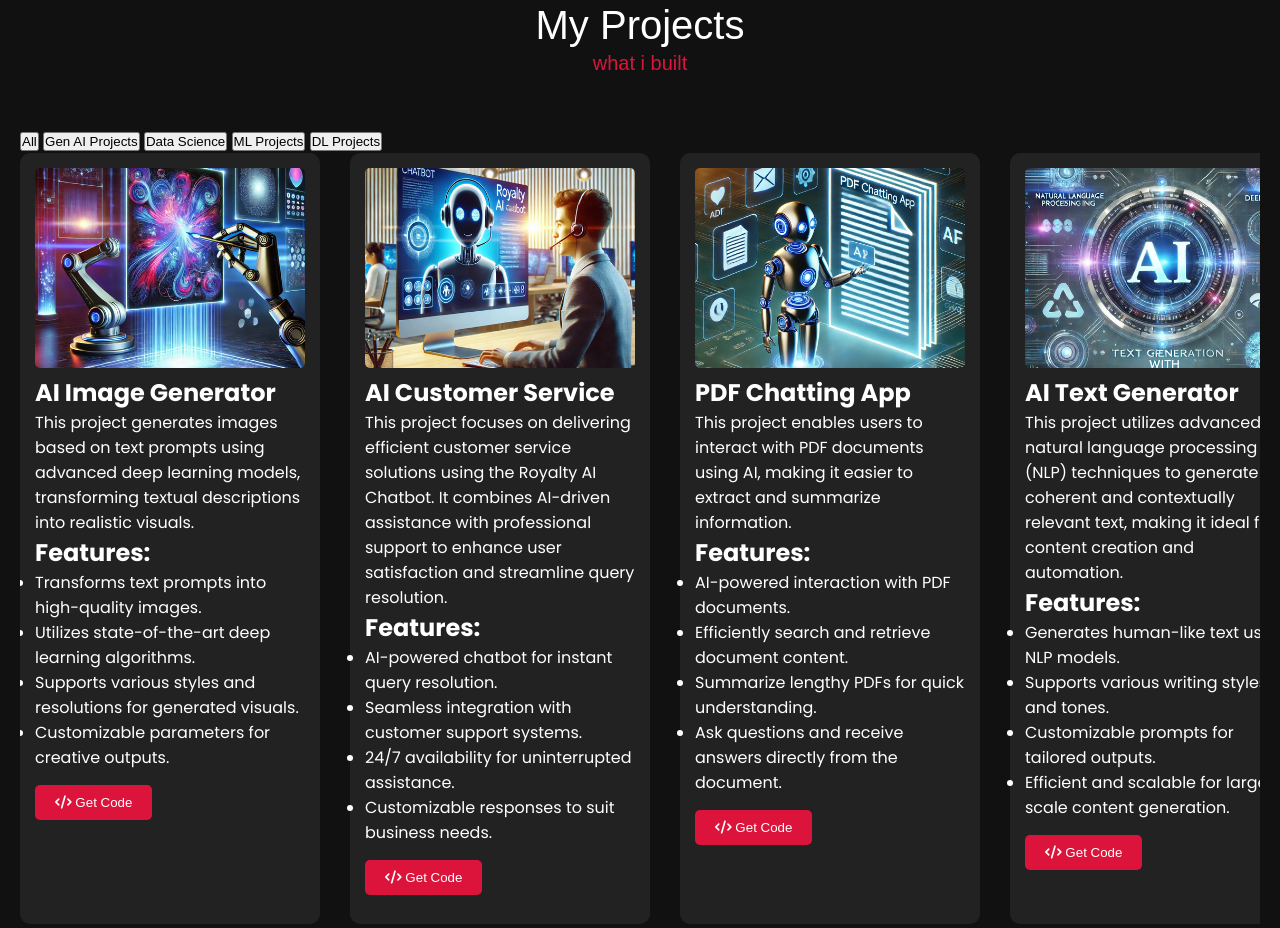
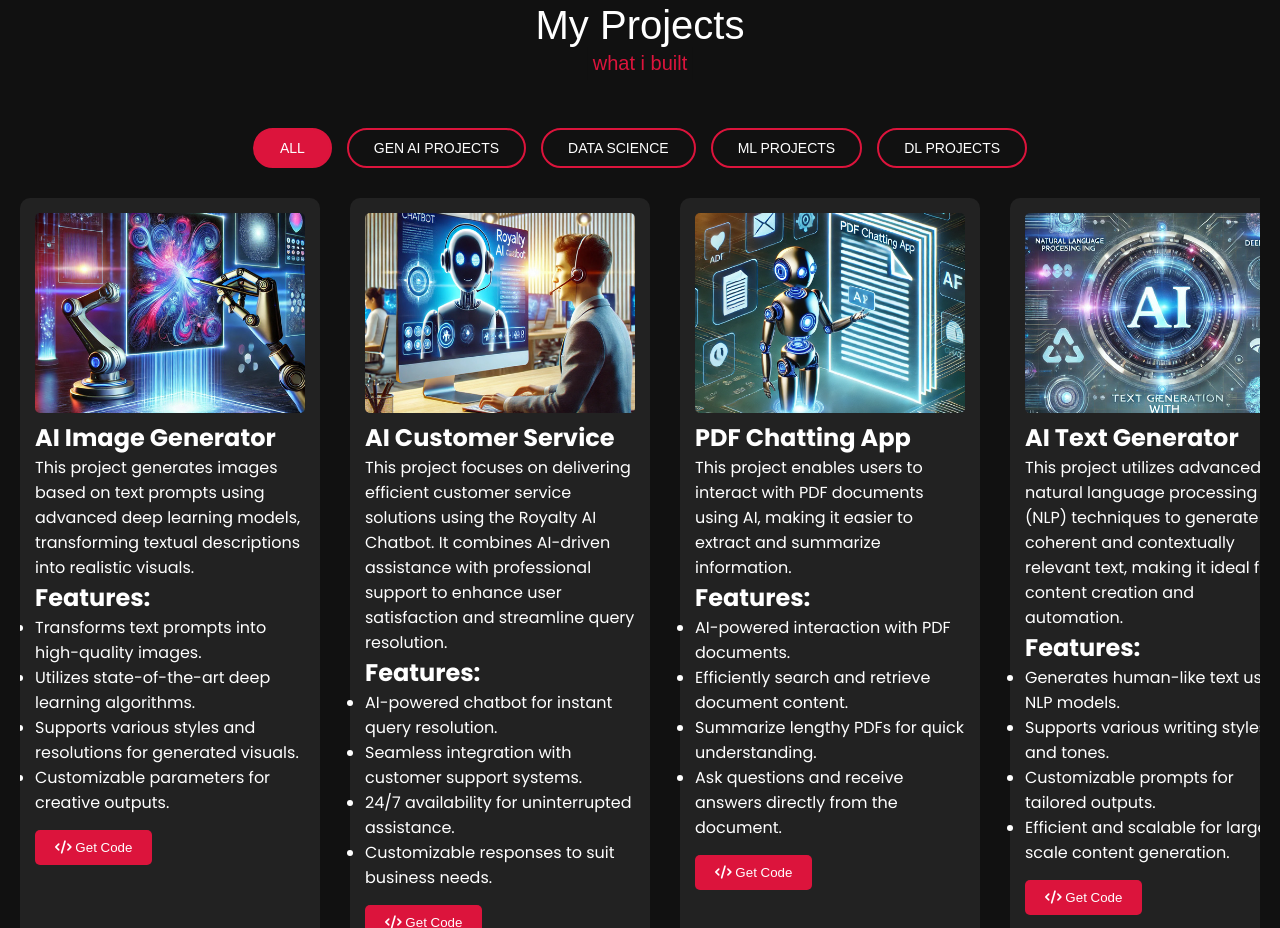
Before and after one commit to akashali75/Portfolio-Akash-Ali, a plain HTML site: page index.html in a window 1280 px wide. Shown: the part 3593-4521 px from the top of the page. Drawn offline with nearby package versions, Linux system fonts and the light colour scheme.

Commit message:
Update style.css

```diff
--- a/style.css
+++ b/style.css
@@ -677,6 +677,69 @@ footer span a:hover{
     text-decoration: underline;
 }
 
+/* Add to style.css */
+/* Project Categories */
+.project-categories {
+    display: flex;
+    justify-content: center;
+    gap: 15px;
+    margin-bottom: 30px;
+    flex-wrap: wrap;
+}
+
+.category-btn {
+    padding: 10px 25px;
+    border: 2px solid crimson;
+    background: transparent;
+    color: #fff;
+    border-radius: 25px;
+    cursor: pointer;
+    transition: all 0.3s ease;
+    text-transform: uppercase;
+    font-size: 14px;
+    font-weight: 500;
+}
+
+.category-btn:hover {
+    background: rgba(220, 20, 60, 0.2);
+}
+
+.category-btn.active {
+    background: crimson;
+    color: #fff;
+}
+
+/* Smooth transition for projects */
+.projects-content {
+    display: flex;
+    gap: 30px;
+    overflow-x: auto;
+    padding-bottom: 20px;
+    scroll-behavior: smooth;
+    transition: opacity 0.3s ease;
+}
+
+.projects-content.hidden {
+    opacity: 0;
+}
+
+.projects-content.visible {
+    opacity: 1;
+}
+
+.projects-content::-webkit-scrollbar {
+    height: 8px;
+}
+
+.projects-content::-webkit-scrollbar-track {
+    background: #222;
+}
+
+.projects-content::-webkit-scrollbar-thumb {
+    background: crimson;
+    border-radius: 4px;
+}
+
 
 
 
```
